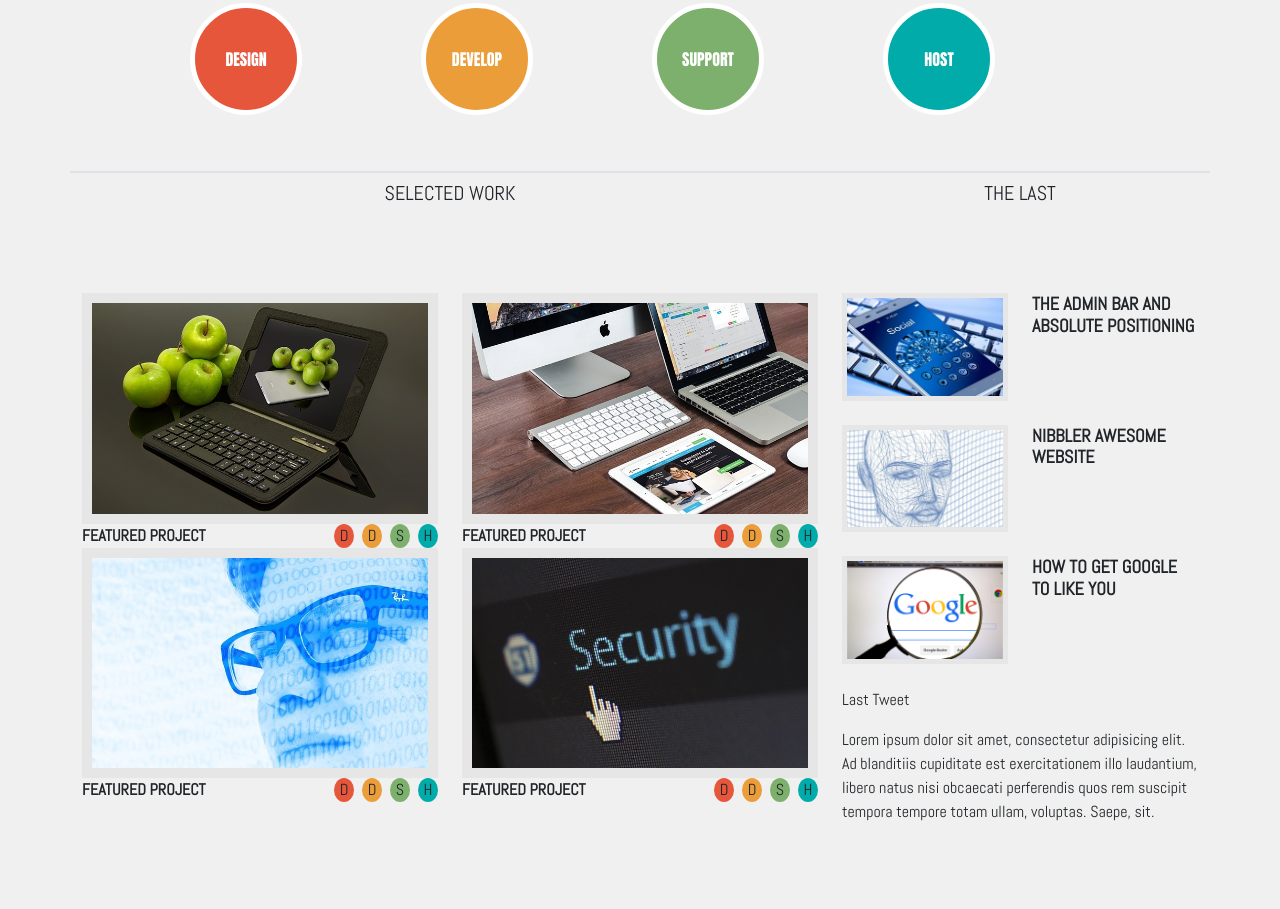
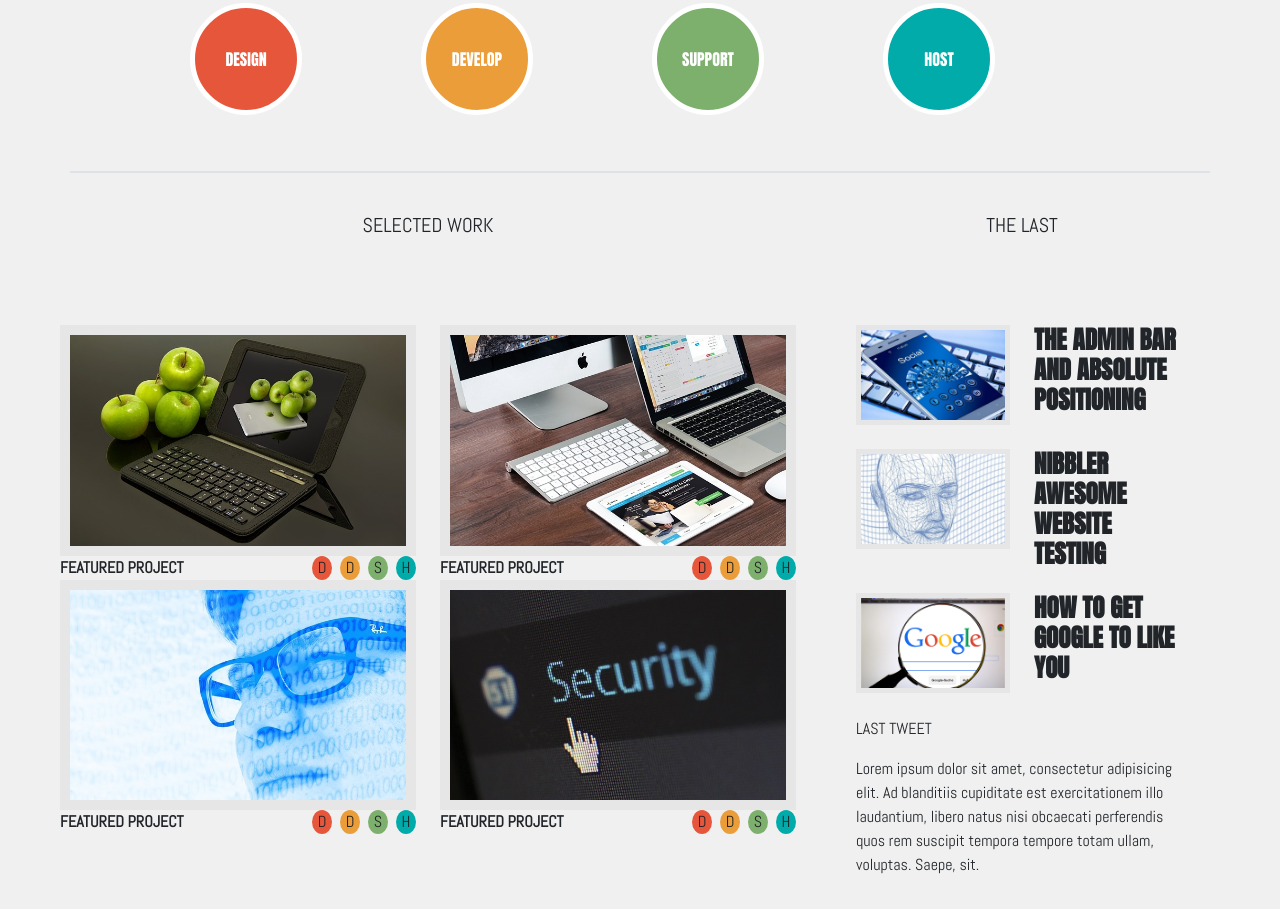
Before and after one commit to codeup-design-project-em-vic/codeup-design-project, a plain HTML site: page index.html in a window 1280 px wide. Shown: the part 333-1242 px from the top of the page. Before the commit the page ends 1189 px from the top, so only its background shows below. Drawn offline with nearby package versions, Linux system fonts and the light colour scheme.

Commit message:
adding changes

```diff
--- a/CSS/custom.css
+++ b/CSS/custom.css
@@ -59,6 +59,7 @@ article {
 
 h5 {
     margin-bottom: 4rem;
+    margin-top: 2rem
 }
 
 .baby-circle {
--- a/index.html
+++ b/index.html
@@ -45,7 +45,7 @@
     <!--        This DIV consists of, bottom border & the circles with letter.-->
     <div class="container  border-bottom border-2 pb-2">
 
-        <div class="row m-5 px-5 btn-block d-flex ">
+        <div class="row m-5 px-5 btn-block d-flex shrink">
             <div class="col">
                 <div class="rounded-circle border border-5 border-white d-flex align-items-center justify-content-center"
                      style="width: 7rem; height: 7rem; background-color: var(--red); border-color: #fff">
@@ -73,7 +73,7 @@
         </div>
     </div>
 
-    <main class="container mt-2">
+    <main class="container mt-2 mx-5">
         <!-- THIS SECTION IS FOR THE 4 PICTURE GRID   -->
         <div class="row">
             <aside class="col-8">
@@ -137,7 +137,7 @@
             </aside>
 
             <!-- THIS SECTION IS FOR THE RIGHT SIDELINE COLUMN -->
-            <div class="col-4">
+            <div class="col-4 ps-5 pe-0">
                 <div class="d-flex flex-column">
                     <div class="d-flex flex-column gap-4">
                         <article>
@@ -145,12 +145,12 @@
                         </article>
 
                         <article>
-                            <div class="row ">
+                            <div class="row justify-content-center">
                                 <div class="col-sm-6">
                                     <img src="IMG/mobile-phone.jpg" class="custom-border1 img-fluid" alt="ipad with apples">
                                 </div>
                                 <div class="col-sm-6">
-                                    <h1 class="text-uppercase fw-bold mb-0" style="font-size: 18px;">The Admin bar and absolute positioning</h1>
+                                    <h1 class="text-uppercase fw-bold mb-0" style="font-size: 25px;font-family: 'anton', sans-serif;">The Admin bar and absolute positioning</h1>
                                 </div>
                             </div>
                         </article>
@@ -162,7 +162,7 @@
                                  alt="ipad with apples">
                                 </div>
                             <div class="col-sm-6">
-                                <h1 class="text-uppercase fw-bold mb-0" style="font-size: 18px;">Nibbler Awesome Website</h1>
+                                <h1 class="text-uppercase fw-bold mb-0" style="font-size: 25px;font-family: 'anton', sans-serif;">Nibbler Awesome Website testing</h1>
                             </div>
                                 </div>
                         </article>
@@ -174,13 +174,13 @@
                                          alt="ipad with apples">
                                 </div>
                                 <div class="col-sm-6">
-                                    <h1 class="text-uppercase fw-bold mb-0" style="font-size: 18px;">How to get Google to like you</h1>
+                                    <h1 class="text-uppercase fw-bold mb-0" style="font-size: 25px;font-family: 'anton', sans-serif;">How to get Google to like you</h1>
                                 </div>
                             </div>
                         </article>
 
                         <article>
-                            <p>Last Tweet</p>
+                            <p class="text-uppercase" style="font-family: 'abel', sans-serif">Last Tweet</p>
                             <p>Lorem ipsum dolor sit amet, consectetur adipisicing elit. Ad blanditiis cupiditate est
                                 exercitationem illo laudantium, libero natus nisi obcaecati perferendis quos rem
                                 suscipit
```
